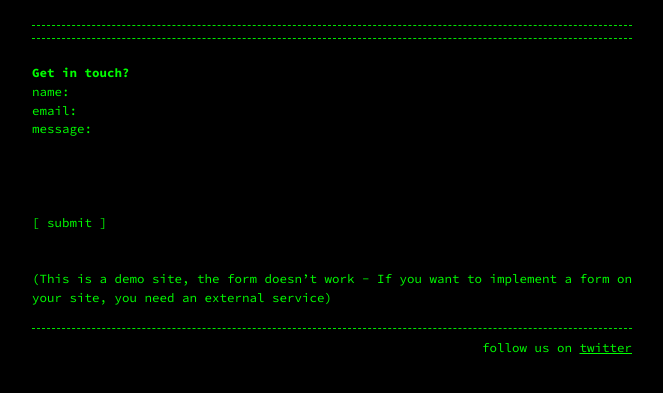
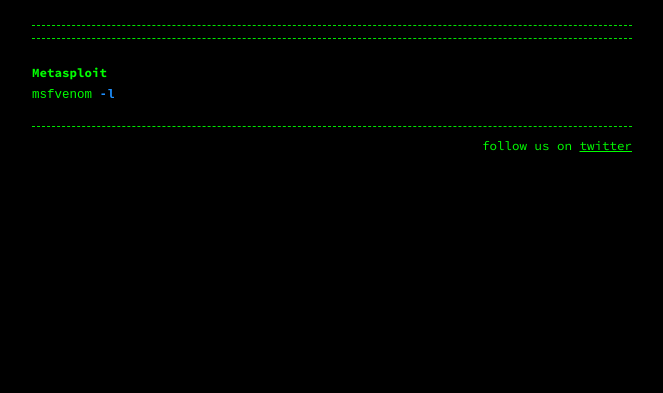
Before and after one commit to a56z/a56z.github.io, a Jekyll site: the page built from cheat-sheets.md, in a window 1280 px wide. Shown: the top 393 px of the page, without its empty margins (308-971 px from the left). Built offline with Jekyll 4.4.1, drawn with Linux system fonts in a browser that asks for light colours.

Commit message:
Update cheat-sheets.md

````diff
--- a/cheat-sheets.md
+++ b/cheat-sheets.md
@@ -4,13 +4,8 @@ layout: page
 permalink: /cheat-sheets
 ---
 
-# Get in touch?
+### Metasploit
 
-<form>
-  <input type="text" id="name" name="name" placeholder="name:" autocomplete="off">
-  <input type="text" id="email" name="email" placeholder="email:" autocomplete="off">
-  <textarea rows="5" id="message" name="message" placeholder="message:" autocomplete="off"></textarea>
-  <input type="submit" value="[ submit ]">
-</form>
-
-<br /><br />(This is a demo site, the form doesn't work - If you want to implement a form on your site, you need an external service)
+```bash
+msfvenom -l
+```
````
